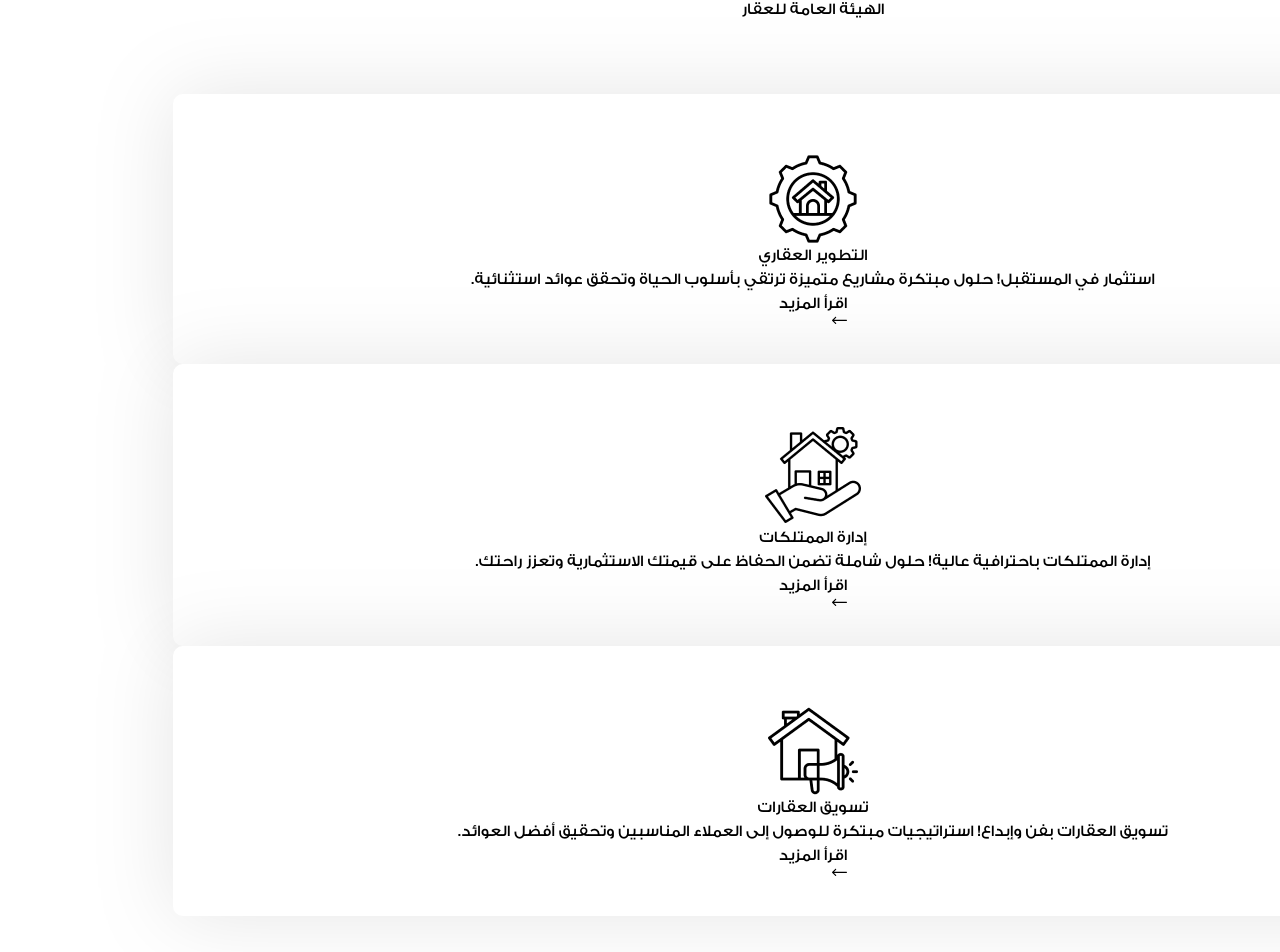
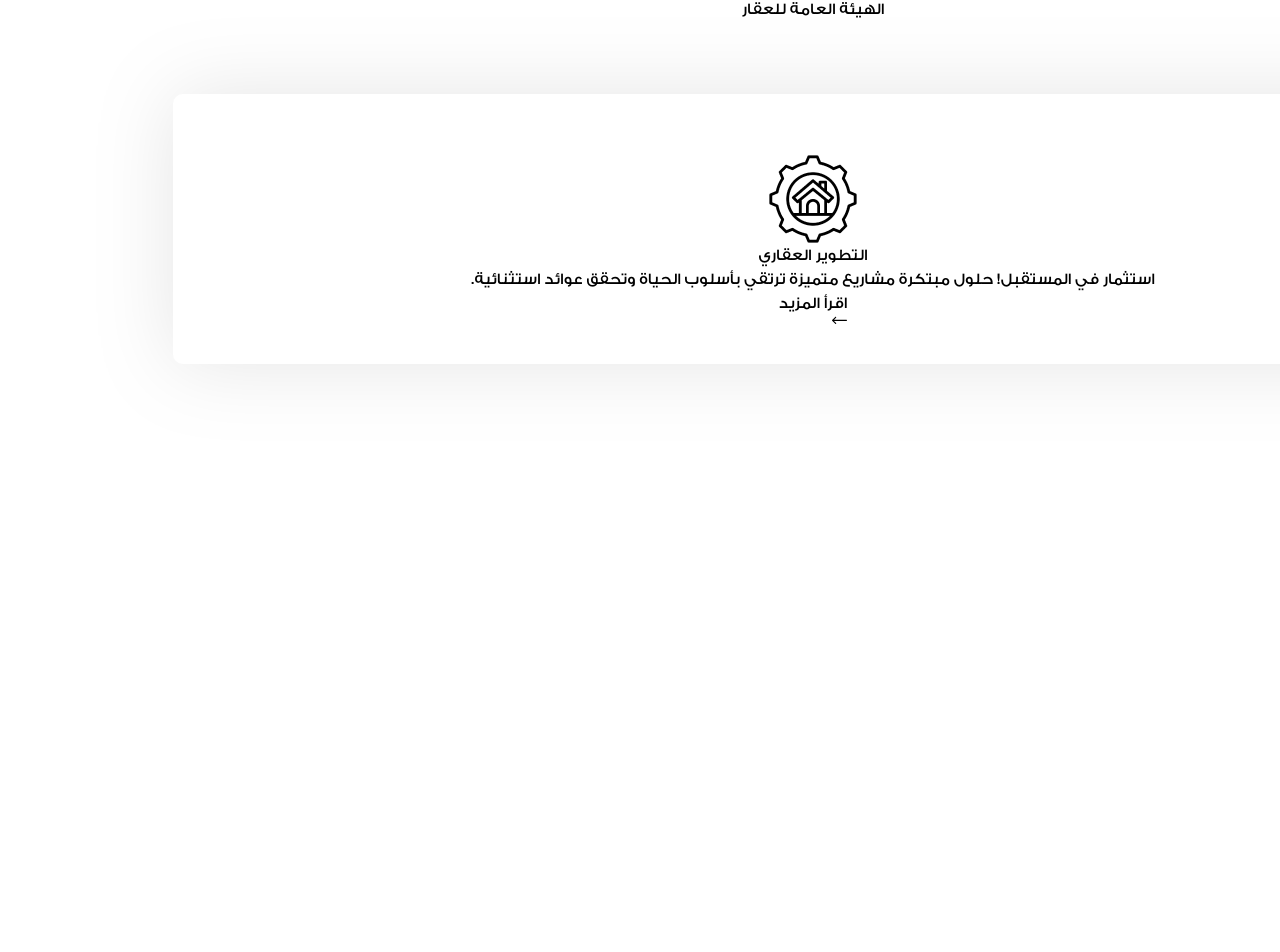
Before and after one commit to nabgouri/Real-State-website, a React (Vite) app: page / in a window 1280 px wide. Shown: the part 3770-4722 px from the top of the page. Built offline with nearby package versions, Linux system fonts and the light colour scheme; grey boxes are pictures that could not be loaded.

Commit message:
finale inital changes

```diff
--- a/src/Components/Servirses.jsx
+++ b/src/Components/Servirses.jsx
@@ -1,11 +1,23 @@
+import { useState } from "react";
 import Container from "./Container";
 import TextContent from "./TextContent";
 import UlCard from "./UlCard";
 import { servirses } from "../util/cadsArrays";
+
 const Servirses = () => {
+  const [currentIndex, setCurrentIndex] = useState(0);
+
+  const handleNext = () => {
+    setCurrentIndex((prev) => (prev === servirses.length - 1 ? 0 : prev + 1));
+  };
+
+  const handlePrev = () => {
+    setCurrentIndex((prev) => (prev === 0 ? servirses.length - 1 : prev - 1));
+  };
+
   return (
-    <section id="service" className=" text-center">
-      <Container className="bg-[#F2F6F7] py-[3.125rem] md:py-[7.5rem] ">
+    <section id="service" className="text-center">
+      <Container className="bg-[#F2F6F7] py-[3.125rem] md:py-[7.5rem]">
         <TextContent
           initial={{ z: 100, scale: 1.5, opacity: 0, filter: "Blur(12px)" }}
           whileInView={{ z: 0, scale: 1, opacity: 1, filter: "Blur(0px)" }}
@@ -18,13 +30,19 @@ const Servirses = () => {
           }}
           title="خدماتنا"
           headline="احتياجاتك العقارية"
-        ></TextContent>
+        />
         <UlCard
+          isCarousel={true}
+          currentIndex={currentIndex}
           cards={servirses}
-          className="grid grid-cols-3 overflow-hidden md:overflow-auto  md:items-center md:gap-5  card-container pt-0 md:pt-10"
-        ></UlCard>
+          className="grid grid-cols-3 overflow-hidden md:overflow-auto md:items-center md:gap-5 card-container pt-0 md:pt-10"
+        />
         <div className="flex md:hidden items-center justify-center gap-2 mt-[30px]">
-          <button>
+          <button
+            onClick={handlePrev}
+            disabled={currentIndex === 0}
+            aria-label="Previous slide"
+          >
             <svg
               width="34"
               height="34"
@@ -32,7 +50,7 @@ const Servirses = () => {
               fill="none"
               xmlns="http://www.w3.org/2000/svg"
             >
-              <g opacity="0.5">
+              <g opacity={currentIndex === 0 ? "0.5" : "1"}>
                 <path
                   d="M0.229598 16.8852C0.229599 7.54868 7.77828 -1.14619e-06 17.1148 -7.38076e-07C26.4513 -3.29963e-07 34 7.54868 34 16.8852C34 26.2217 26.4513 33.7704 17.1148 33.7704C7.77827 33.7704 0.229598 26.2217 0.229598 16.8852ZM32.0135 16.8852C32.0135 8.64125 25.3588 1.98649 17.1148 1.98649C8.87085 1.98649 2.21609 8.64125 2.21609 16.8852C2.21609 25.1292 8.87085 31.7839 17.1148 31.7839C25.3587 31.7839 32.0135 25.1292 32.0135 16.8852Z"
                   fill="black"
@@ -48,7 +66,12 @@ const Servirses = () => {
               </g>
             </svg>
           </button>
-          <button>
+
+          <button
+            onClick={handleNext}
+            disabled={currentIndex === servirses.length - 1}
+            aria-label="Next slide"
+          >
             <svg
               width="34"
               height="34"
@@ -56,6 +79,7 @@ const Servirses = () => {
               fill="none"
               xmlns="http://www.w3.org/2000/svg"
             >
+              <g opacity={currentIndex === servirses.length - 1 ? "0.5" : "1"}>
                 <path
                   d="M33.7704 16.8852C33.7704 7.54868 26.2217 -1.14619e-06 16.8852 -7.38076e-07C7.54868 -3.29963e-07 3.29963e-07 7.54868 7.38076e-07 16.8852C1.14619e-06 26.2217 7.54868 33.7704 16.8852 33.7704C26.2217 33.7704 33.7704 26.2217 33.7704 16.8852ZM1.98649 16.8852C1.98649 8.64125 8.64125 1.98649 16.8852 1.98649C25.1292 1.98649 31.7839 8.64125 31.7839 16.8852C31.7839 25.1292 25.1292 31.7839 16.8852 31.7839C8.64125 31.7839 1.9865 25.1292 1.98649 16.8852Z"
                   fill="#181717"
@@ -68,6 +92,7 @@ const Servirses = () => {
                   d="M8.93921 15.8918L8.93921 17.8783L25.8244 17.8783L25.8244 15.8918L8.93921 15.8918Z"
                   fill="#181717"
                 />
+              </g>
             </svg>
           </button>
         </div>
--- a/src/Components/UlCard.jsx
+++ b/src/Components/UlCard.jsx
@@ -1,16 +1,43 @@
 import { twMerge } from "tailwind-merge";
 import Card from "./Card";
-import { motion } from "framer-motion";
-export default function UlCard({ cards, className, animation, ...spread }) {
+import { motion, AnimatePresence } from "framer-motion";
+
+export default function UlCard({
+  cards,
+  className,
+  animation,
+  // New carousel-specific props
+  isCarousel = false,
+  currentIndex = 0,
+  ...spread
+}) {
+  const renderCarouselItem = (card, index) => (
+    <motion.li
+      key={index}
+      animate={{
+        opacity: index === currentIndex ? 1 : 0,
+        zIndex: index === currentIndex ? 20 : 10,
+        transition: {
+          opacity: { duration: 0.3 },
+          zIndex: { delay: index === currentIndex ? 0 : 0.3 },
+        },
+      }}
+    >
+      <Card animation={animation} card={card} />
+    </motion.li>
+  );
+
+  const renderRegularItem = (card, index) => (
+    <Card key={index} animation={animation} card={card} />
+  );
+
   return (
-    <motion.ul
-      {...spread}
-      style={{ willChange: "transform" }}
-      className={twMerge("md:flex", className)}
-    >
-      {cards.map((card, index) => {
-        return <Card animation={animation} key={index} card={card}></Card>;
-      })}
+    <motion.ul {...spread} className={twMerge("md:flex", className)}>
+      {cards.map((card, index) =>
+        isCarousel
+          ? renderCarouselItem(card, index)
+          : renderRegularItem(card, index)
+      )}
     </motion.ul>
   );
 }
--- a/src/index.css
+++ b/src/index.css
@@ -32,7 +32,7 @@ body {
   flex-direction: column;
   align-items: center;
 }
-.card-container > li {
+.card-container > li > li {
   background-color: white;
   display: flex;
   flex-direction: column;
```
Lines whose indentation alone changed are shown as unchanged.
